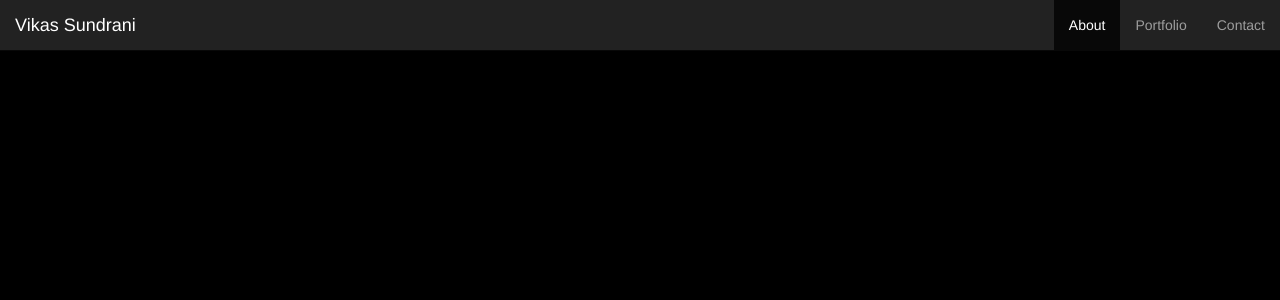
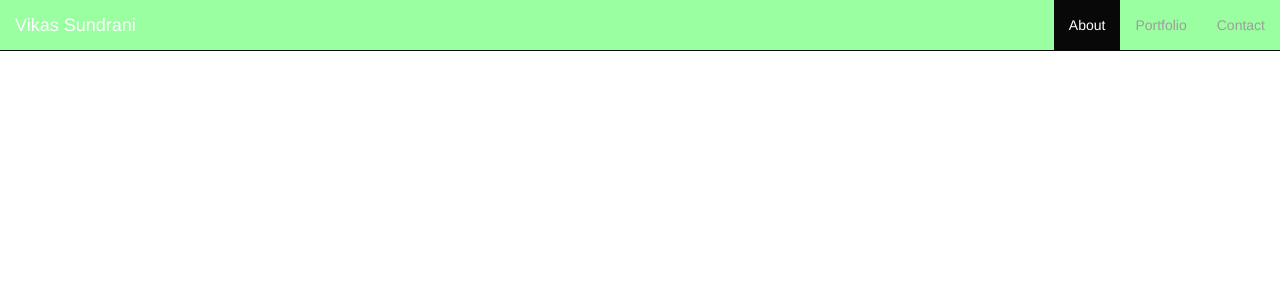
Before and after one commit to Wintermutate/TestHeroku, a PHP site: page / in a window 1280 px wide. Shown: the top 300 px of the page. Run offline with PHP 8.4, Linux system fonts and the light colour scheme.

Commit message:
Tinkering

```diff
--- a/assets/css/style.css
+++ b/assets/css/style.css
@@ -1,3 +1,4 @@
-body {
-	background-color: black;
+nav.navbar-inverse {
+	background-color: #9AFFA0;
+	color: #42FF4C;
 }
--- a/index.html
+++ b/index.html
@@ -11,7 +11,7 @@
 <nav class="navbar navbar-inverse navbar-fixed-top">
 	<div class="container-fluid">
 		<div class="navbar-header">
-			<a class="navbar-brand" href="index.html">Vikas Sundrani</a>
+			<a href="#" class="navbar-brand">Vikas Sundrani</a>
 		</div>
 		<ul class="nav navbar-nav navbar-right">
 			<li class="active"><a href="index.html">About</a></li>
```
